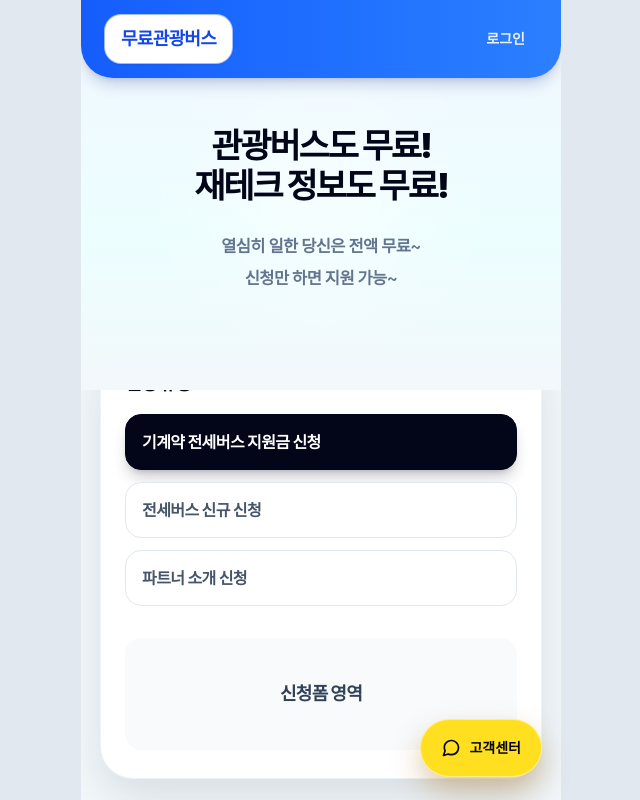
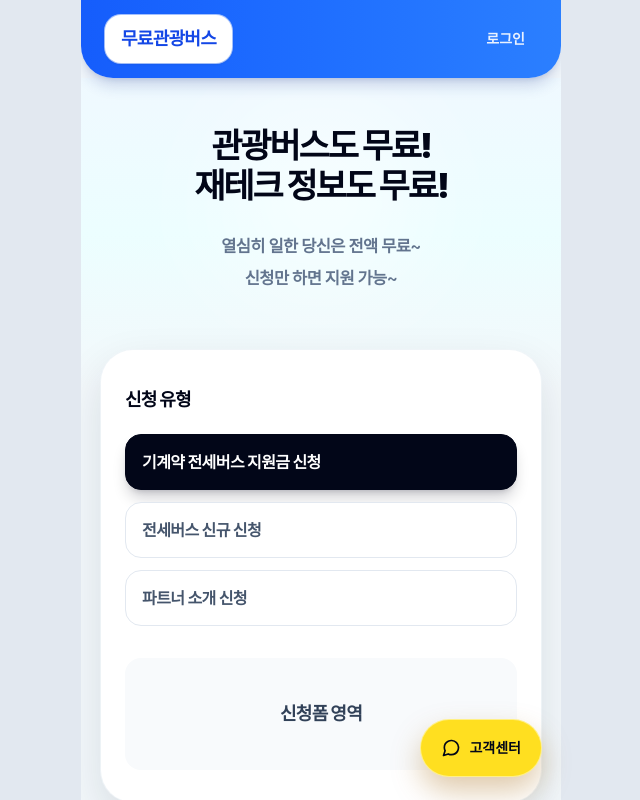
Before and after one commit to picassoautokr-pixel/free-tour-bus, a Next.js app: page / in a window 1280 px wide. Shown: the top 800 px of the page, without its empty margins (319-959 px from the left). Built offline with nearby package versions, Linux system fonts and the light colour scheme.

Commit message:
Refine Home page layout: adjusted section positioning and spacing for improved visual hierarchy and user experience.

```diff
--- a/app/page.tsx
+++ b/app/page.tsx
@@ -41,13 +41,13 @@ export default function Home() {
         </p>
       </section>
 
-      <section className="-mt-12 px-5">
-        <div className="rounded-[2rem] bg-white px-6 py-7 shadow-[0_18px_45px_rgba(15,23,42,0.12)] ring-1 ring-slate-100/80">
+      <section className="relative z-10 -mt-10 overflow-visible px-5">
+        <div className="overflow-visible rounded-[2rem] bg-white px-6 pb-8 pt-9 shadow-[0_18px_45px_rgba(15,23,42,0.12)] ring-1 ring-slate-100/80">
           <div>
             <h2 className="text-lg font-black tracking-[-0.045em] text-slate-950">
               신청 유형
             </h2>
-            <div className="mt-4 grid gap-3">
+            <div className="mt-5 grid gap-3">
               {applicationTypes.map((applicationType) => {
                 const isSelected = selectedApplicationType === applicationType;
 
```
